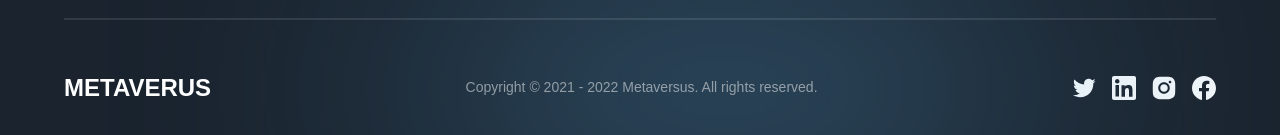
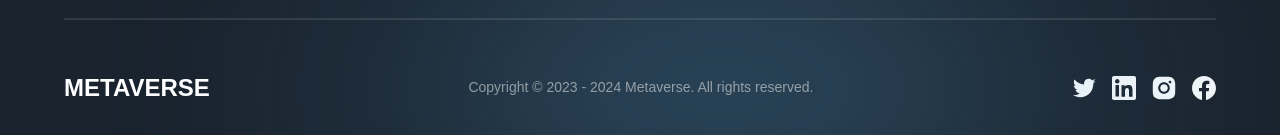
Before and after one commit to Dhanwi/metaverse_Project, a Next.js app: page / in a window 1280 px wide. Shown: the part 7116-7251 px from the top of the page. Built offline with nearby package versions, Linux system fonts and the light colour scheme; a web font is replaced by a local one.

Commit message:
Your commit message here

```diff
--- a/components/Footer.jsx
+++ b/components/Footer.jsx
@@ -36,10 +36,10 @@ const Footer = () => (
 
         <div className="flex items-center justify-between flex-wrap gap-4">
           <h4 className="font-extrabold text-[24px] text-white">
-            METAVERUS
+            METAVERSE
           </h4>
           <p className="font-normal text-[14px] text-white opacity-50">
-            Copyright © 2021 - 2022 Metaversus. All rights reserved.
+            Copyright © 2023 - 2024 Metaverse. All rights reserved.
           </p>
 
           <div className="flex gap-4">
```
